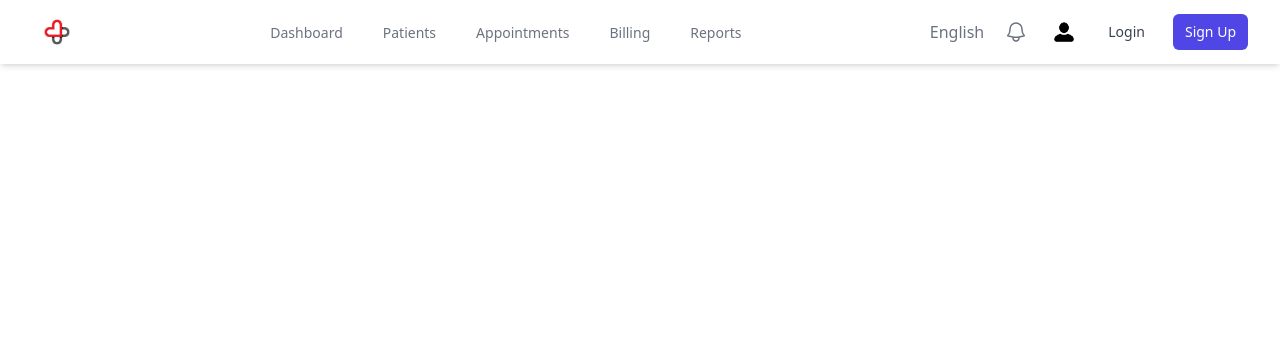
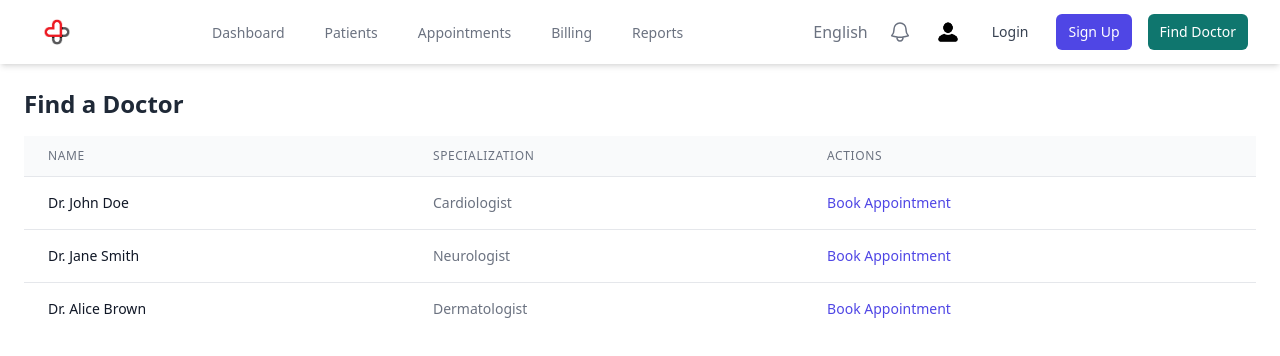
Before and after one commit to harisejaz2206/devathon-frontend, a React (Create React App) app: page /find-doctor in a window 1280 px wide. Shown: the top 356 px of the page. Built offline with nearby package versions, Linux system fonts and the light colour scheme.

Commit message:
Find a doctor

```diff
--- a/package.json
+++ b/package.json
@@ -22,6 +22,7 @@
     "i18next": "^23.14.0",
     "mongoose": "^8.3.5",
     "react": "^18.3.1",
+    "react-calendar": "^5.0.0",
     "react-datepicker": "^7.3.0",
     "react-dom": "^18.3.1",
     "react-i18next": "^15.0.1",
@@ -30,6 +31,7 @@
     "react-router-dom": "^6.23.0",
     "react-scripts": "5.0.1",
     "react-spinners": "^0.13.8",
+    "react-time-picker": "^7.0.0",
     "react-toastify": "^10.0.5",
     "react-typewriter-effect": "^1.1.0",
     "redux": "^5.0.1",
--- a/src/App.tsx
+++ b/src/App.tsx
@@ -17,6 +17,7 @@ import Dashboard from "./components/Dashboard";
 import { Switch } from "@headlessui/react";
 import UserProfile from "./components/UserProfile";
 import VerifyEmail from "./components/VerifyEmail";
+import FindDoctor from "./pages/FindDoctor";
 
 function App() {
   const token = useSelector(selectAuthToken);
@@ -46,6 +47,7 @@ function App() {
             }
           />
           <Route path="/verify-account/:token" element={<VerifyEmail />} />
+          <Route path="/find-doctor" element={<FindDoctor />} />
         </Routes>
       </Layout>
       <ToastContainer />
--- /dev/null
+++ b/src/components/AppointmentModal.tsx
@@ -0,0 +1,129 @@
+import React, { useState } from "react";
+import { Dialog } from "@headlessui/react";
+
+interface AppointmentModalProps {
+  isOpen: boolean;
+  onClose: () => void;
+  doctorName: string | null;
+}
+
+export default function AppointmentModal({
+  isOpen,
+  onClose,
+  doctorName,
+}: AppointmentModalProps) {
+  const [date, setDate] = useState("");
+  const [time, setTime] = useState("");
+  const [reason, setReason] = useState("");
+  const [errors, setErrors] = useState<{ [key: string]: string }>({});
+
+  const handleSubmit = (event: React.FormEvent) => {
+    event.preventDefault();
+    const newErrors: { [key: string]: string } = {};
+
+    if (!date) newErrors.date = "Date is required";
+    if (!time) newErrors.time = "Time is required";
+    if (!reason) newErrors.reason = "Reason is required";
+
+    if (Object.keys(newErrors).length > 0) {
+      setErrors(newErrors);
+      return;
+    }
+
+    alert("Appointment booked!");
+    // Handle form submission here
+    onClose();
+  };
+
+  return (
+    <Dialog open={isOpen} onClose={onClose}>
+      <div
+        className="fixed inset-0 bg-black bg-opacity-30"
+        aria-hidden="true"
+      />
+      <div className="fixed inset-0 flex items-center justify-center p-4">
+        <Dialog.Panel className="max-w-md mx-auto bg-white rounded-lg shadow-lg overflow-hidden">
+          <Dialog.Title className="text-2xl font-semibold p-6 border-b border-gray-200">
+            Book Appointment with {doctorName}
+          </Dialog.Title>
+          <Dialog.Description>
+            <form onSubmit={handleSubmit} className="p-6 space-y-4">
+              <div className="space-y-2">
+                <label
+                  htmlFor="date"
+                  className="block text-sm font-medium text-gray-700"
+                >
+                  Date
+                </label>
+                <input
+                  id="date"
+                  type="date"
+                  value={date}
+                  onChange={(e) => setDate(e.target.value)}
+                  className="w-full border border-gray-300 rounded-lg shadow-sm bg-gray-50 text-gray-900 placeholder-gray-500 focus:ring-indigo-500 focus:border-indigo-500"
+                  placeholder="Select a date"
+                />
+                {errors.date && (
+                  <p className="text-red-600 text-xs mt-1">{errors.date}</p>
+                )}
+              </div>
+              <div className="space-y-2">
+                <label
+                  htmlFor="time"
+                  className="block text-sm font-medium text-gray-700"
+                >
+                  Time
+                </label>
+                <input
+                  id="time"
+                  type="time"
+                  value={time}
+                  onChange={(e) => setTime(e.target.value)}
+                  className="w-full border border-gray-300 rounded-lg shadow-sm bg-gray-50 text-gray-900 placeholder-gray-500 focus:ring-indigo-500 focus:border-indigo-500"
+                  placeholder="Select a time"
+                />
+                {errors.time && (
+                  <p className="text-red-600 text-xs mt-1">{errors.time}</p>
+                )}
+              </div>
+              <div className="space-y-2">
+                <label
+                  htmlFor="reason"
+                  className="block text-sm font-medium text-gray-700"
+                >
+                  Reason
+                </label>
+                <textarea
+                  id="reason"
+                  rows={4}
+                  value={reason}
+                  onChange={(e) => setReason(e.target.value)}
+                  className="w-full border border-gray-300 rounded-lg shadow-sm bg-gray-50 text-gray-900 placeholder-gray-500 focus:ring-indigo-500 focus:border-indigo-500"
+                  placeholder="Why are you booking this appointment?"
+                />
+                {errors.reason && (
+                  <p className="text-red-600 text-xs mt-1">{errors.reason}</p>
+                )}
+              </div>
+              <div className="flex justify-end space-x-2">
+                <button
+                  type="button"
+                  onClick={onClose}
+                  className="inline-flex items-center px-4 py-2 bg-gray-500 text-white font-medium rounded-lg shadow-sm hover:bg-gray-600 focus:outline-none focus:ring-2 focus:ring-indigo-500"
+                >
+                  Cancel
+                </button>
+                <button
+                  type="submit"
+                  className="inline-flex items-center px-4 py-2 bg-indigo-600 text-white font-medium rounded-lg shadow-sm hover:bg-indigo-700 focus:outline-none focus:ring-2 focus:ring-indigo-500"
+                >
+                  Book Appointment
+                </button>
+              </div>
+            </form>
+          </Dialog.Description>
+        </Dialog.Panel>
+      </div>
+    </Dialog>
+  );
+}
--- a/src/components/Navbar.tsx
+++ b/src/components/Navbar.tsx
@@ -127,6 +127,12 @@ export default function Navbar() {
             >
               {t("signup")}
             </Link>
+            <Link
+              to="/find-doctor"
+              className="hidden sm:block text-white bg-teal-700 hover:bg-teal-700 hover:text-white px-3 py-2 rounded-md text-sm font-medium"
+            >
+              Find Doctor
+            </Link>
           </div>
         </div>
       </div>
--- /dev/null
+++ b/src/pages/FindDoctor.tsx
@@ -0,0 +1,76 @@
+// FindDoctor.tsx
+import React, { useState } from "react";
+import { Link } from "react-router-dom";
+import AppointmentModal from "../components/AppointmentModal";
+
+const doctors = [
+  { id: 1, name: "Dr. John Doe", specialization: "Cardiologist" },
+  { id: 2, name: "Dr. Jane Smith", specialization: "Neurologist" },
+  { id: 3, name: "Dr. Alice Brown", specialization: "Dermatologist" },
+  // Add more doctors as needed
+];
+
+export default function FindDoctor() {
+  const [isOpen, setIsOpen] = useState(false);
+  const [selectedDoctor, setSelectedDoctor] = useState<any>(null);
+
+  const handleOpenModal = (doctor: any) => {
+    setSelectedDoctor(doctor);
+    setIsOpen(true);
+  };
+
+  const handleCloseModal = () => {
+    setIsOpen(false);
+    setSelectedDoctor(null);
+  };
+
+  return (
+    <div className="p-6">
+      <h1 className="text-2xl font-bold mb-4">Find a Doctor</h1>
+      <table className="min-w-full divide-y divide-gray-200">
+        <thead className="bg-gray-50">
+          <tr>
+            <th className="px-6 py-3 text-left text-xs font-medium text-gray-500 uppercase tracking-wider">
+              Name
+            </th>
+            <th className="px-6 py-3 text-left text-xs font-medium text-gray-500 uppercase tracking-wider">
+              Specialization
+            </th>
+            <th className="px-6 py-3 text-left text-xs font-medium text-gray-500 uppercase tracking-wider">
+              Actions
+            </th>
+          </tr>
+        </thead>
+        <tbody className="bg-white divide-y divide-gray-200">
+          {doctors.map((doctor) => (
+            <tr key={doctor.id}>
+              <td className="px-6 py-4 whitespace-nowrap text-sm font-medium text-gray-900">
+                {doctor.name}
+              </td>
+              <td className="px-6 py-4 whitespace-nowrap text-sm text-gray-500">
+                {doctor.specialization}
+              </td>
+              <td className="px-6 py-4 whitespace-nowrap text-sm font-medium">
+                <button
+                  onClick={() => handleOpenModal(doctor)}
+                  className="text-indigo-600 hover:text-indigo-900"
+                >
+                  Book Appointment
+                </button>
+              </td>
+            </tr>
+          ))}
+        </tbody>
+      </table>
+
+      {/* Modal */}
+      {selectedDoctor && (
+        <AppointmentModal
+          isOpen={isOpen}
+          onClose={handleCloseModal}
+          doctorName={selectedDoctor.name}
+        />
+      )}
+    </div>
+  );
+}
```
Also changed, not shown: 1 other file (tests, documents, lock files or other folders).
